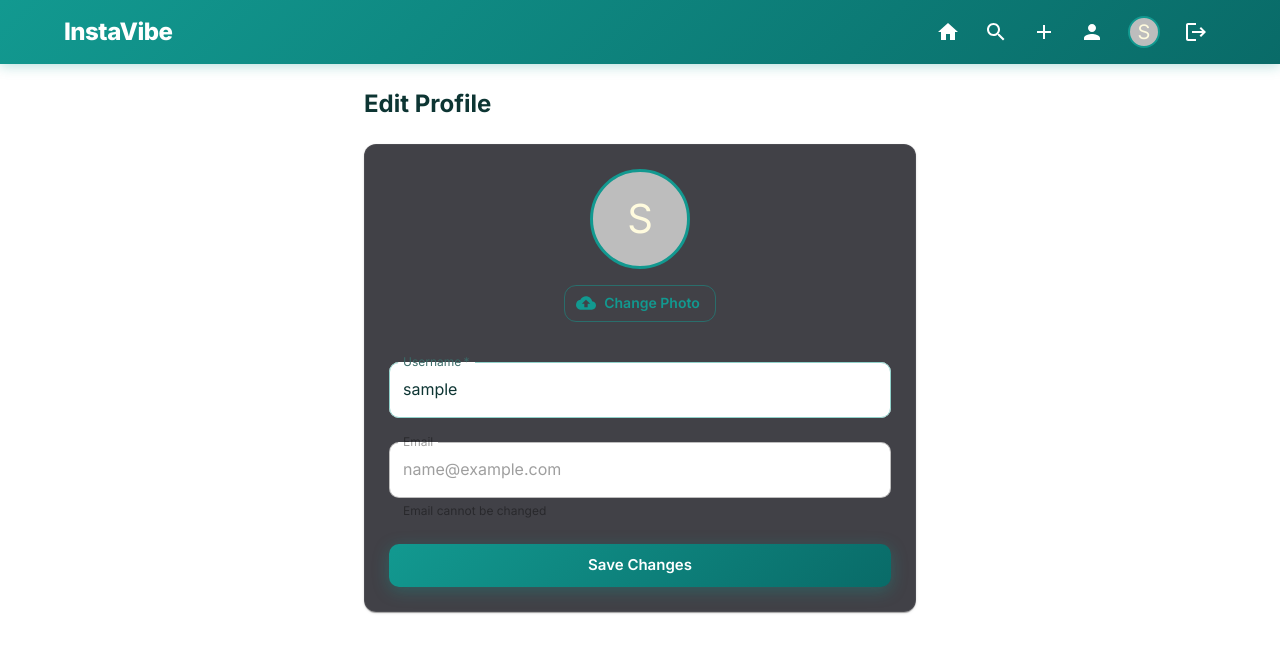
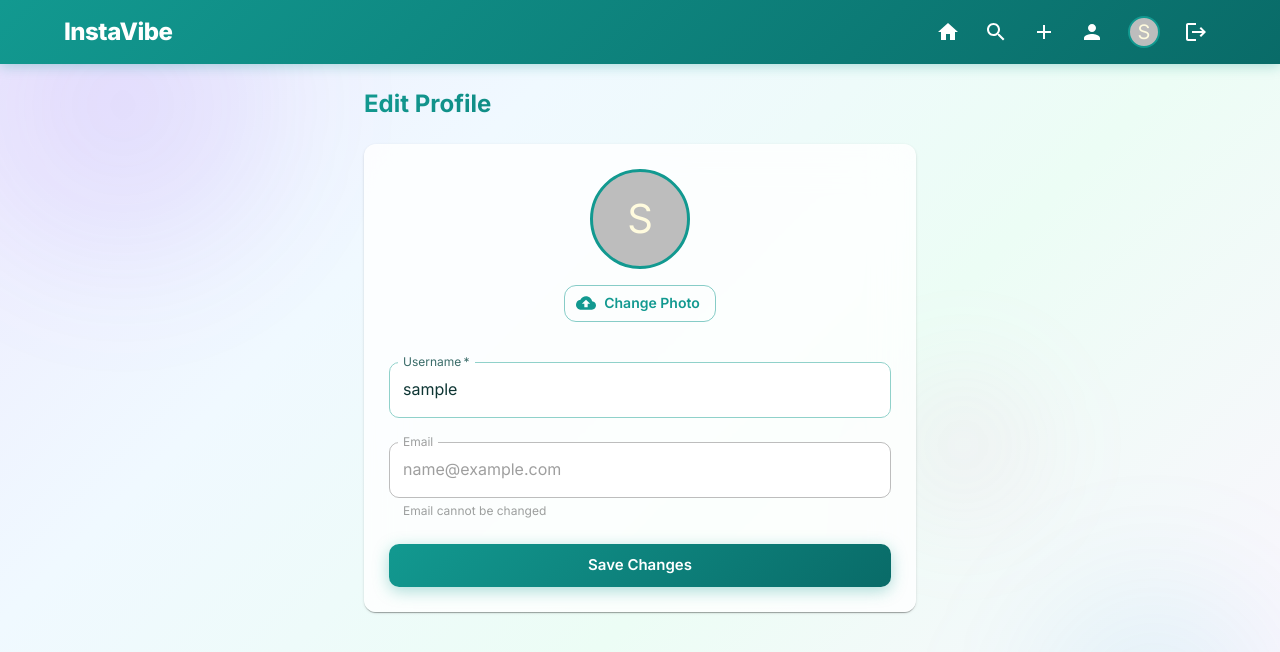
Before and after one commit to shirmandel/Web-Final-Project, a React (Vite) app in the folder Client/: page /edit-profile in a window 1280 px wide. Shown: the top 652 px of the page. Built offline with nearby package versions, Linux system fonts and the light colour scheme; no server answers; sample sign-in values are in the browser's storage.

Commit message:
css fixes

```diff
--- a/Client/src/App.css
+++ b/Client/src/App.css
@@ -0,0 +1,68 @@
+.app-background {
+  min-height: 100vh;
+  background: linear-gradient(
+    135deg,
+    #ede9fe 0%,
+    #f0f9ff 30%,
+    #ecfdf5 60%,
+    #fdf4ff 100%
+  );
+  position: relative;
+  overflow: hidden;
+}
+
+.app-background::before,
+.app-background::after,
+.app-background .app-blob {
+  content: "";
+  position: fixed;
+  border-radius: 50%;
+  pointer-events: none;
+}
+
+.app-background::before {
+  top: -15%;
+  left: -8%;
+  width: 450px;
+  height: 450px;
+  background: radial-gradient(
+    circle,
+    rgba(124, 58, 237, 0.12) 0%,
+    transparent 70%
+  );
+  filter: blur(50px);
+}
+
+.app-background::after {
+  bottom: -12%;
+  right: -5%;
+  width: 380px;
+  height: 380px;
+  background: radial-gradient(
+    circle,
+    rgba(6, 182, 212, 0.1) 0%,
+    transparent 70%
+  );
+  filter: blur(50px);
+}
+
+.app-blob {
+  position: fixed;
+  top: 40%;
+  right: 15%;
+  width: 250px;
+  height: 250px;
+  border-radius: 50%;
+  background: radial-gradient(
+    circle,
+    rgba(244, 114, 182, 0.08) 0%,
+    transparent 70%
+  );
+  filter: blur(40px);
+  pointer-events: none;
+}
+
+.app-content {
+  position: relative;
+  z-index: 1;
+}
--- a/Client/src/App.tsx
+++ b/Client/src/App.tsx
@@ -1,5 +1,5 @@
+import "./App.css";
 import React from "react";
-import { Box } from "@mui/material";
 import FeedPage from "./pages/FeedPage";
 import Navbar from "./components/Navbar";
 import LoginPage from "./pages/LoginPage";
@@ -15,9 +15,11 @@ const AppContent: React.FC = () => {
   const { isAuthenticated } = useAuth();
 
   return (
-    <Box sx={{ minHeight: "100vh", bgcolor: "background.paper" }}>
-      {isAuthenticated && <Navbar />}
-      <Routes>
+    <div className="app-background">
+      <div className="app-blob" />
+      <div className="app-content">
+        {isAuthenticated && <Navbar />}
+        <Routes>
         <Route
           path="/login"
           element={isAuthenticated ? <Navigate to="/" /> : <LoginPage />}
@@ -61,8 +63,9 @@ const AppContent: React.FC = () => {
         />
 
         <Route path="*" element={<Navigate to="/" />} />
-      </Routes>
-    </Box>
+        </Routes>
+      </div>
+    </div>
   );
 };
 
--- a/Client/src/index.css
+++ b/Client/src/index.css
@@ -26,6 +26,6 @@ body {
     sans-serif;
   -webkit-font-smoothing: antialiased;
   -moz-osx-font-smoothing: grayscale;
-  background-color: #f8fafc;
+  background-color: transparent;
   color: #1e293b;
 }
--- a/Client/src/pages/EditProfilePage.tsx
+++ b/Client/src/pages/EditProfilePage.tsx
@@ -72,14 +72,23 @@ const EditProfilePage: React.FC = () => {
 
   return (
     <Container maxWidth="sm" sx={{ py: 3 }}>
-      <Typography variant="h5" fontWeight={700} mb={3}>
+      <Typography
+        variant="h5"
+        fontWeight={700}
+        sx={(theme) => ({
+          mb: 3,
+          background: `linear-gradient(135deg, ${theme.palette.primary.main}, ${theme.palette.primary.dark})`,
+          WebkitBackgroundClip: "text",
+          WebkitTextFillColor: "transparent",
+        })}
+      >
         Edit Profile
       </Typography>
 
       <Paper
         sx={{
           p: 3,
-          background: "rgba(18, 18, 26, 0.8)",
+          background: "rgba(255, 255, 255, 0.8)",
           backdropFilter: "blur(20px)",
           border: "1px solid rgba(255, 255, 255, 0.06)",
         }}
--- a/Client/src/pages/LoginPage.tsx
+++ b/Client/src/pages/LoginPage.tsx
@@ -59,56 +59,9 @@ const LoginPage: React.FC = () => {
         display: "flex",
         alignItems: "center",
         justifyContent: "center",
-        background:
-          "linear-gradient(135deg, #EDE9FE 0%, #F0F9FF 30%, #ECFDF5 60%, #FDF4FF 100%)",
-        position: "relative",
-        overflow: "hidden",
         p: 2,
       }}
     >
-      <Box
-        sx={{
-          position: "absolute",
-          top: "-15%",
-          left: "-8%",
-          width: 450,
-          height: 450,
-          borderRadius: "50%",
-          background:
-            "radial-gradient(circle, rgba(124,58,237,0.12) 0%, transparent 70%)",
-          filter: "blur(50px)",
-          pointerEvents: "none",
-        }}
-      />
-      <Box
-        sx={{
-          position: "absolute",
-          bottom: "-12%",
-          right: "-5%",
-          width: 380,
-          height: 380,
-          borderRadius: "50%",
-          background:
-            "radial-gradient(circle, rgba(6,182,212,0.1) 0%, transparent 70%)",
-          filter: "blur(50px)",
-          pointerEvents: "none",
-        }}
-      />
-      <Box
-        sx={{
-          position: "absolute",
-          top: "40%",
-          right: "15%",
-          width: 250,
-          height: 250,
-          borderRadius: "50%",
-          background:
-            "radial-gradient(circle, rgba(244,114,182,0.08) 0%, transparent 70%)",
-          filter: "blur(40px)",
-          pointerEvents: "none",
-        }}
-      />
-
       <Paper
         elevation={0}
         sx={{
--- a/Client/src/pages/ProfilePage.tsx
+++ b/Client/src/pages/ProfilePage.tsx
@@ -87,7 +87,7 @@ const ProfilePage: React.FC = () => {
           p: 4,
           mb: 3,
           textAlign: "center",
-          background: "rgba(243, 243, 249, 0.8)",
+          background: "rgba(255, 255, 255, 0.8)",
           backdropFilter: "blur(20px)",
           border: "1px solid rgba(255, 255, 255, 0.06)",
         }}
--- a/Client/src/pages/RegisterPage.tsx
+++ b/Client/src/pages/RegisterPage.tsx
@@ -72,56 +72,9 @@ const RegisterPage: React.FC = () => {
         display: "flex",
         alignItems: "center",
         justifyContent: "center",
-        background:
-          "linear-gradient(135deg, #EDE9FE 0%, #F0F9FF 30%, #ECFDF5 60%, #FDF4FF 100%)",
-        position: "relative",
-        overflow: "hidden",
         p: 2,
       }}
     >
-      <Box
-        sx={{
-          position: "absolute",
-          top: "-15%",
-          left: "-8%",
-          width: 450,
-          height: 450,
-          borderRadius: "50%",
-          background:
-            "radial-gradient(circle, rgba(124,58,237,0.12) 0%, transparent 70%)",
-          filter: "blur(50px)",
-          pointerEvents: "none",
-        }}
-      />
-      <Box
-        sx={{
-          position: "absolute",
-          bottom: "-12%",
-          right: "-5%",
-          width: 380,
-          height: 380,
-          borderRadius: "50%",
-          background:
-            "radial-gradient(circle, rgba(6,182,212,0.1) 0%, transparent 70%)",
-          filter: "blur(50px)",
-          pointerEvents: "none",
-        }}
-      />
-      <Box
-        sx={{
-          position: "absolute",
-          top: "40%",
-          right: "15%",
-          width: 250,
-          height: 250,
-          borderRadius: "50%",
-          background:
-            "radial-gradient(circle, rgba(244,114,182,0.08) 0%, transparent 70%)",
-          filter: "blur(40px)",
-          pointerEvents: "none",
-        }}
-      />
-
       <Paper
         elevation={0}
         sx={{
```
